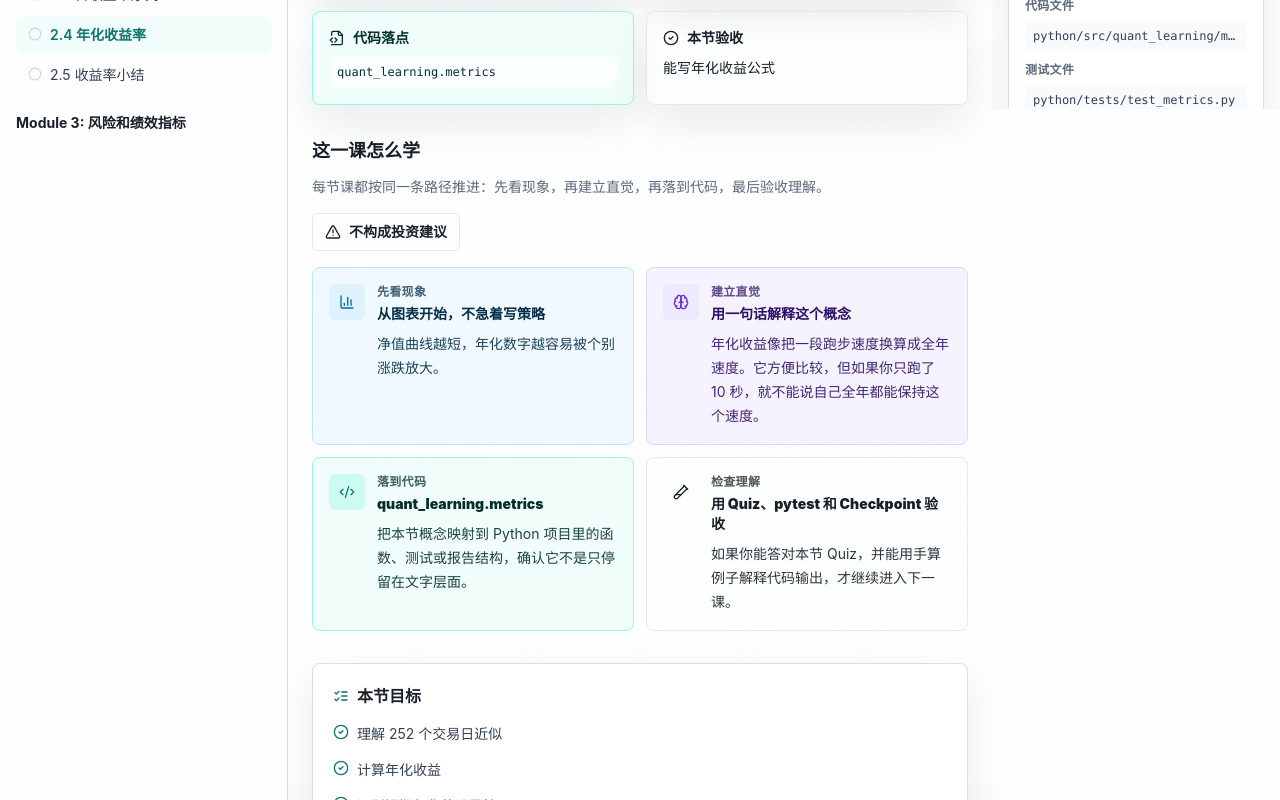
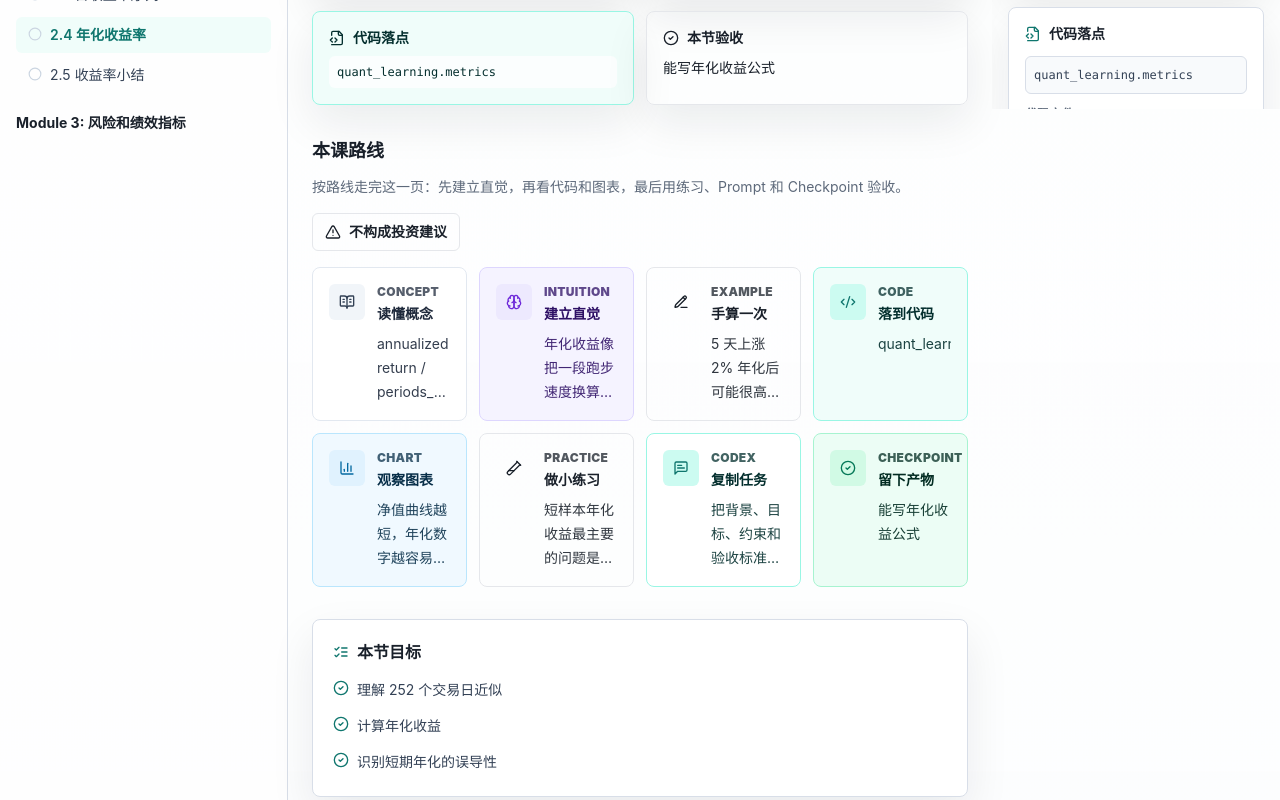
Before and after one commit to ZeyuZuo/learn-quant-with-codex, a Next.js app in the folder web/: page /courses/annualized-return in a window 1280 px wide. Shown: the part 660-1460 px from the top of the page. Built offline with nearby package versions, Linux system fonts and the light colour scheme.

Commit message:
Improve lesson route experience

```diff
--- a/web/src/components/lesson/LessonAside.tsx
+++ b/web/src/components/lesson/LessonAside.tsx
@@ -12,8 +12,11 @@ type LessonAsideProps = {
 
 const anchors = [
   ["#focus", "学习焦点"],
+  ["#route", "本课路线"],
   ["#objectives", "本节目标"],
-  ["#concepts", "概念和公式"],
+  ["#concepts", "概念"],
+  ["#intuition", "直觉"],
+  ["#hand-example", "手算"],
   ["#code", "Python 示例"],
   ["#chart", "图表观察"],
   ["#quiz", "Quiz"],
--- a/web/src/components/lesson/LessonLearningScaffold.tsx
+++ b/web/src/components/lesson/LessonLearningScaffold.tsx
@@ -1,4 +1,4 @@
-import { AlertTriangle, BarChart3, Brain, Code2, TestTube2 } from "lucide-react";
+import { AlertTriangle, BarChart3, BookOpenText, Brain, CheckCircle2, Code2, MessageSquareText, PencilLine, TestTube2 } from "lucide-react";
 import type { Lesson } from "@/lib/types";
 
 type LessonLearningScaffoldProps = {
@@ -8,45 +8,85 @@ type LessonLearningScaffoldProps = {
 export function LessonLearningScaffold({ lesson }: LessonLearningScaffoldProps) {
   const steps = [
     {
+      href: "#concepts",
+      icon: BookOpenText,
+      label: "Concept",
+      title: "读懂概念",
+      body: lesson.concepts.slice(0, 3).join(" / "),
+      tone: "border-slate-200 bg-white text-slate-800",
+      iconTone: "bg-slate-100 text-slate-700",
+    },
+    {
+      href: "#intuition",
+      icon: Brain,
+      label: "Intuition",
+      title: "建立直觉",
+      body: lesson.intuition,
+      tone: "border-violet-200 bg-violet-50 text-violet-950",
+      iconTone: "bg-violet-100 text-violet-700",
+    },
+    {
+      href: "#hand-example",
+      icon: PencilLine,
+      label: "Example",
+      title: "手算一次",
+      body: lesson.handExample,
+      tone: "border-amber-200 bg-amber-50 text-amber-950",
+      iconTone: "bg-amber-100 text-amber-700",
+    },
+    {
+      href: "#code",
+      icon: Code2,
+      label: "Code",
+      title: "落到代码",
+      body: lesson.pythonModule,
+      tone: "border-teal-200 bg-teal-50 text-teal-950",
+      iconTone: "bg-teal-100 text-teal-700",
+    },
+    {
+      href: "#chart",
       icon: BarChart3,
-      label: "先看现象",
-      title: "从图表开始，不急着写策略",
+      label: "Chart",
+      title: "观察图表",
       body: lesson.chartNote,
       tone: "border-sky-200 bg-sky-50 text-sky-950",
       iconTone: "bg-sky-100 text-sky-700",
     },
     {
-      icon: Brain,
-      label: "建立直觉",
-      title: "用一句话解释这个概念",
-      body: lesson.intuition,
-      tone: "border-violet-200 bg-violet-50 text-violet-950",
-      iconTone: "bg-violet-100 text-violet-700",
+      href: "#quiz",
+      icon: TestTube2,
+      label: "Practice",
+      title: "做小练习",
+      body: lesson.quiz.question,
+      tone: "border-blue-200 bg-blue-50 text-blue-950",
+      iconTone: "bg-blue-100 text-blue-700",
     },
     {
-      icon: Code2,
-      label: "落到代码",
-      title: lesson.pythonModule,
-      body: "把本节概念映射到 Python 项目里的函数、测试或报告结构，确认它不是只停留在文字层面。",
-      tone: "border-teal-200 bg-teal-50 text-teal-950",
+      href: "#codex-task",
+      icon: MessageSquareText,
+      label: "Codex",
+      title: "复制任务",
+      body: "把背景、目标、约束和验收标准一起交给 Codex。",
+      tone: "border-teal-200 bg-white text-teal-950",
       iconTone: "bg-teal-100 text-teal-700",
     },
     {
-      icon: TestTube2,
-      label: "检查理解",
-      title: "用 Quiz、pytest 和 Checkpoint 验收",
-      body: "如果你能答对本节 Quiz，并能用手算例子解释代码输出，才继续进入下一课。",
-      tone: "border-amber-200 bg-amber-50 text-amber-950",
-      iconTone: "bg-amber-100 text-amber-700",
+      href: "#checkpoint",
+      icon: CheckCircle2,
+      label: "Checkpoint",
+      title: "留下产物",
+      body: lesson.checkpoint[0] ?? "完成本节 Checkpoint",
+      tone: "border-emerald-200 bg-emerald-50 text-emerald-950",
+      iconTone: "bg-emerald-100 text-emerald-700",
     },
   ];
 
   return (
-    <section className="mt-8">
+    <section id="route" className="scroll-mt-24 mt-8">
       <div className="flex flex-wrap items-end justify-between gap-3">
         <div>
-          <h2 className="text-lg font-black text-ink">这一课怎么学</h2>
-          <p className="mt-2 text-sm leading-7 text-muted">每节课都按同一条路径推进：先看现象，再建立直觉，再落到代码，最后验收理解。</p>
+          <h2 className="text-lg font-black text-ink">本课路线</h2>
+          <p className="mt-2 text-sm leading-7 text-muted">按路线走完这一页：先建立直觉，再看代码和图表，最后用练习、Prompt 和 Checkpoint 验收。</p>
         </div>
         <div className="inline-flex items-center gap-2 rounded-md border border-rose-200 bg-rose-50 px-3 py-2 text-sm font-bold text-rose-950">
           <AlertTriangle className="h-4 w-4" />
@@ -54,26 +94,27 @@ export function LessonLearningScaffold({ lesson }: LessonLearningScaffoldProps)
         </div>
       </div>
 
-      <div className="mt-4 grid gap-3 md:grid-cols-2">
+      <div className="mt-4 grid gap-3 sm:grid-cols-2 xl:grid-cols-4">
         {steps.map((step, index) => {
           const Icon = step.icon;
           return (
-            <article
+            <a
               key={step.label}
-              className={`chart-enter rounded-lg border p-4 ${step.tone}`}
+              href={step.href}
+              className={`chart-enter group flex min-h-36 flex-col rounded-lg border p-4 transition duration-200 hover:-translate-y-0.5 hover:shadow-soft focus:outline-none focus:ring-2 focus:ring-accent/30 ${step.tone}`}
               style={{ animationDelay: `${index * 70}ms` }}
             >
               <div className="flex items-start gap-3">
-                <div className={`grid h-9 w-9 shrink-0 place-items-center rounded-md ${step.iconTone}`}>
+                <div className={`grid h-9 w-9 shrink-0 place-items-center rounded-md transition group-hover:scale-105 ${step.iconTone}`}>
                   <Icon className="h-4 w-4" />
                 </div>
-                <div>
+                <div className="min-w-0">
                   <div className="text-xs font-black uppercase tracking-wide opacity-75">{step.label}</div>
                   <h3 className="mt-1 text-sm font-black">{step.title}</h3>
-                  <p className="mt-2 text-sm leading-6 opacity-90">{step.body}</p>
+                  <p className="clamp-3 mt-2 text-sm leading-6 opacity-90">{step.body}</p>
                 </div>
               </div>
-            </article>
+            </a>
           );
         })}
       </div>
--- a/web/src/components/lesson/LessonView.tsx
+++ b/web/src/components/lesson/LessonView.tsx
@@ -68,7 +68,7 @@ export function LessonView({ lesson }: LessonViewProps) {
 
         <LessonLearningScaffold lesson={lesson} />
 
-        <section id="objectives" className="scroll-mt-24 mt-8 rounded-lg border border-line bg-white p-5 shadow-soft">
+        <section id="objectives" className="chart-enter scroll-mt-24 mt-8 rounded-lg border border-line bg-white p-5 shadow-soft">
           <h2 className="flex items-center gap-2 text-base font-bold text-ink">
             <ListChecks className="h-4 w-4 text-accent" />
             本节目标
@@ -88,7 +88,9 @@ export function LessonView({ lesson }: LessonViewProps) {
           <p>
             本节涉及的核心概念是：<ConceptPills concepts={lesson.concepts} />
           </p>
-          <p>{lesson.intuition}</p>
+          <p id="intuition" className="scroll-mt-24">
+            {lesson.intuition}
+          </p>
 
           {lesson.formula ? (
             <>
@@ -97,8 +99,10 @@ export function LessonView({ lesson }: LessonViewProps) {
             </>
           ) : null}
 
-          <h2>小型手算例子</h2>
-          <div className="rounded-lg border border-amber-200 bg-amber-50 p-4 text-sm leading-7 text-amber-950">{lesson.handExample}</div>
+          <h2 id="hand-example" className="scroll-mt-24">
+            小型手算例子
+          </h2>
+          <div className="chart-enter rounded-lg border border-amber-200 bg-amber-50 p-4 text-sm leading-7 text-amber-950">{lesson.handExample}</div>
 
           <h2 id="code" className="scroll-mt-24">
             Python 示例
@@ -106,7 +110,9 @@ export function LessonView({ lesson }: LessonViewProps) {
           <p>
             这段代码对应 <code>{lesson.pythonModule}</code>。先理解输入和输出，再复制到 Codex 任务里要求补测试。
           </p>
-          <CodeBlock code={lesson.pythonCode} />
+          <div className="chart-enter">
+            <CodeBlock code={lesson.pythonCode} />
+          </div>
 
           <h2 id="chart" className="scroll-mt-24">
             可视化观察
--- a/web/src/styles/globals.css
+++ b/web/src/styles/globals.css
@@ -86,6 +86,13 @@ a {
   word-break: break-word;
 }
 
+.clamp-3 {
+  display: -webkit-box;
+  overflow: hidden;
+  -webkit-box-orient: vertical;
+  -webkit-line-clamp: 3;
+}
+
 .chart-enter {
   animation: chartEnter 560ms cubic-bezier(0.22, 1, 0.36, 1) both;
 }
```
